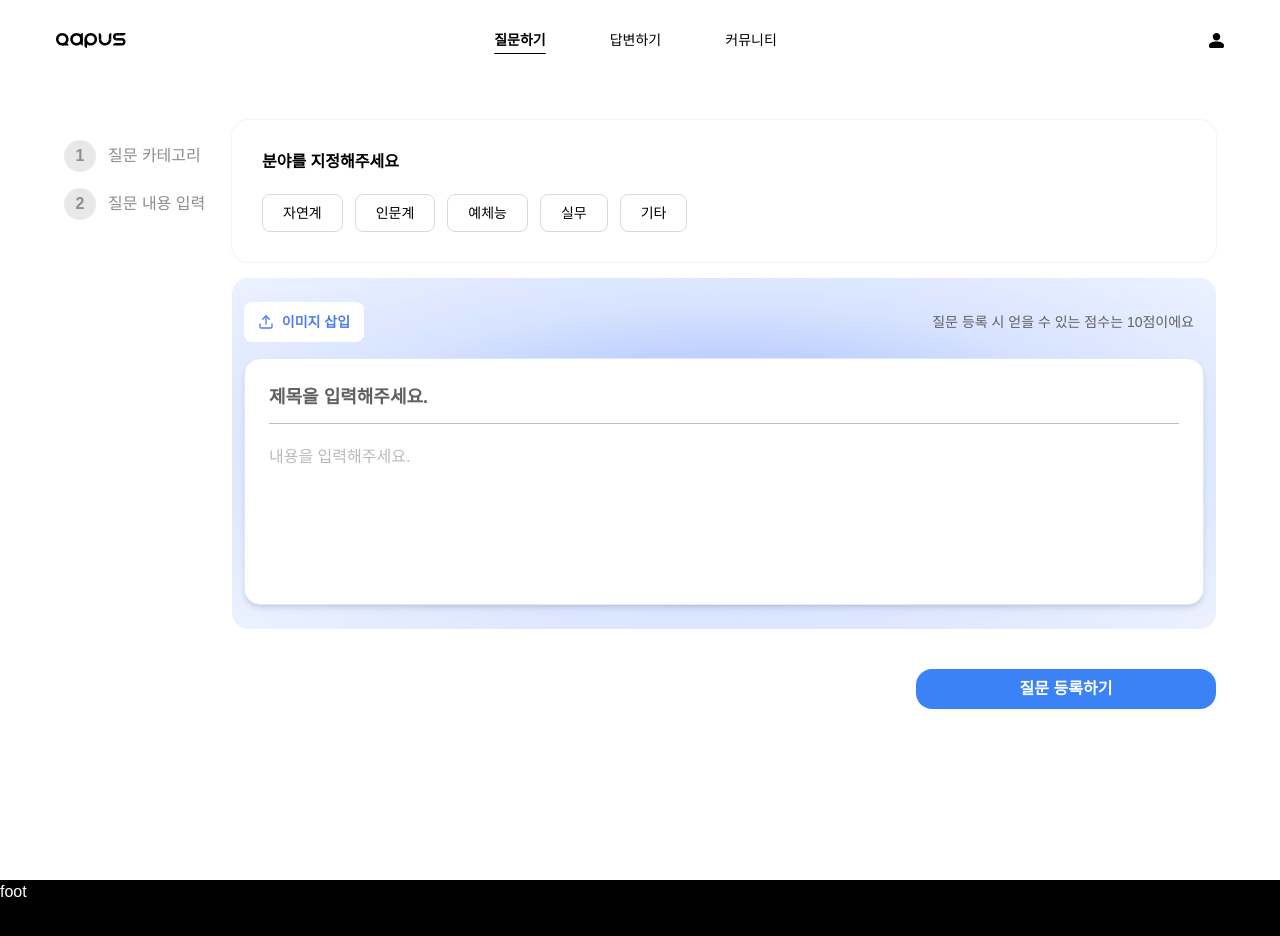
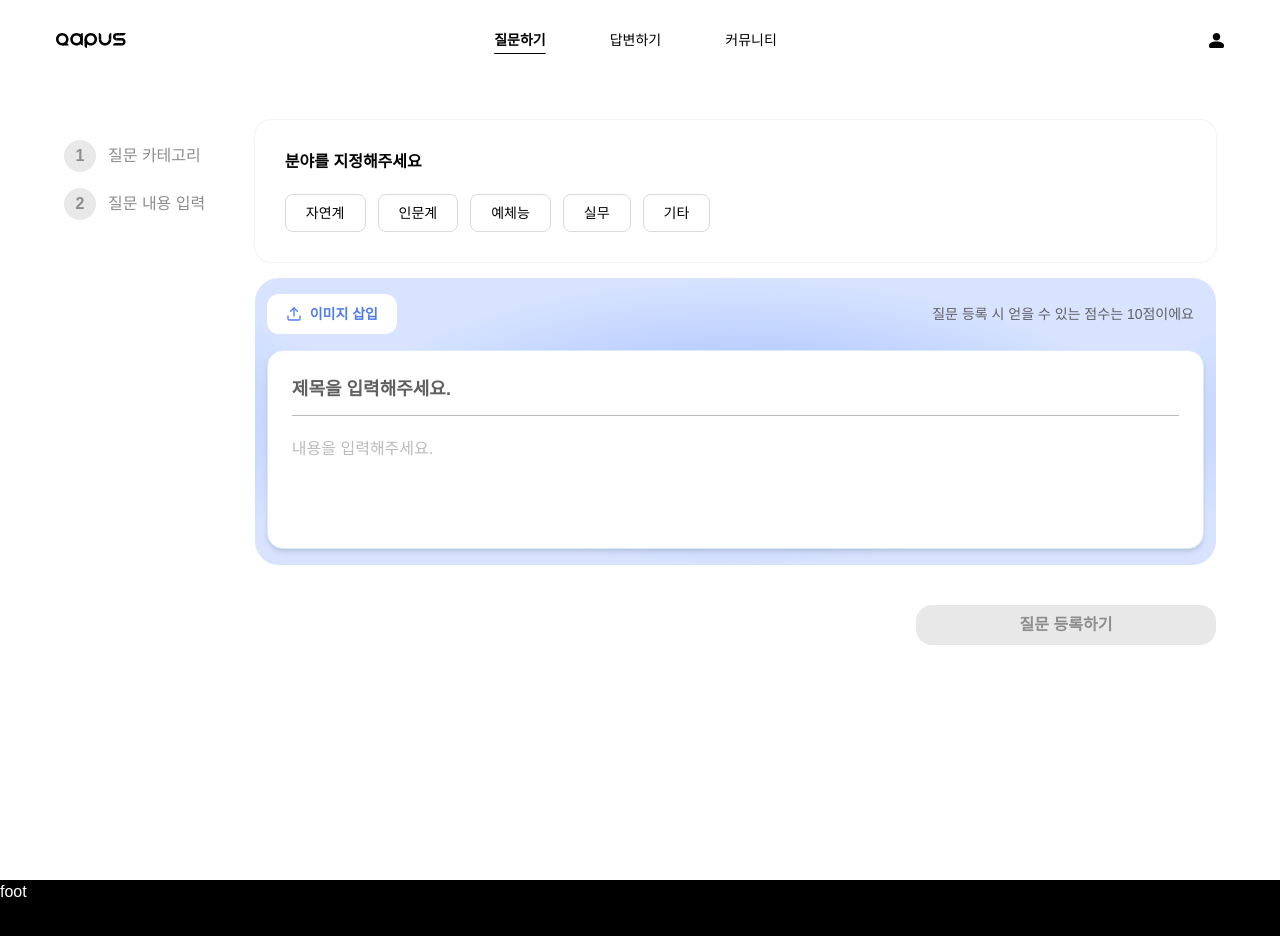
Before and after one commit to mimi-0506/Qampus_FE_deploy, a Next.js app: page /questionCreate in a window 1280 px wide. Shown: the top 936 px of the page. Built offline with nearby package versions, Linux system fonts and the light colour scheme.

Commit message:
refactor: 이미지 삭제 코드 리팩토링 / css 수정

```diff
--- a/app/questionCreate/_components/WriteQuestion.tsx
+++ b/app/questionCreate/_components/WriteQuestion.tsx
@@ -28,17 +28,17 @@ export default function WriteQuestion() {
   return (
     <div>
       <div
-        className="relative w-full px-3 py-6 rounded-2xl"
+        className="relative w-full max-w-[100%] h-full px-3 py-4 rounded-3xl bg-[#D7E3FF]"
         style={{
-          backgroundImage: `url('/images/question/question_bg.png')`,
-
+          backgroundImage: `url('/images/question/write_question_bg.png')`,
+          backgroundSize: 'contain',
           backgroundPosition: 'center',
         }}
       >
         {/* 이미지 업로드 버튼 및 점수 안내 */}
         <div className="flex justify-between items-center">
           <label className="cursor-pointer font-semibold">
-            <div className="w-[120px] h-[40px] bg-white text-[#4F7DEE] flex items-center justify-center gap-2 rounded-lg ">
+            <div className="w-[130px] h-[40px] bg-white text-[#4F7DEE] flex items-center justify-center gap-2 rounded-xl ">
               <FiUpload className="text-md" />
               <span className="font-[600] text-sm">이미지 삽입</span>
             </div>
@@ -62,7 +62,7 @@ export default function WriteQuestion() {
           <input
             type="text"
             placeholder="제목을 입력해주세요."
-            className="w-full text-lg placeholder:text-[#606060] text-[#1C1C1C] font-[600] focus:outline-none border-none"
+            className="w-full  text-lg placeholder:text-[#606060] text-[#1C1C1C] font-[600] focus:outline-none border-none"
             value={title}
             onChange={e => setTitle(e.target.value)}
           />
@@ -72,31 +72,38 @@ export default function WriteQuestion() {
           {/* 내용 입력 */}
           <textarea
             placeholder="내용을 입력해주세요."
-            className="w-full mt-2 h-32 resize-none focus:outline-none placeholder:text-[#BBBBBB] text-[#1C1C1C] font-[400] border-none"
+            className="w-full mt-2 h-20 resize-none focus:outline-none placeholder:text-[#BBBBBB] text-[#1C1C1C] font-[400] border-none"
             value={content}
             onChange={e => setContent(e.target.value)}
           />
+          {/* 업로드된 이미지 */}
+          {images.length > 0 && (
+            <div className="relative mt-4 max-h-[300px] overflow-y-auto">
+              <div className="absolute right-0 top-0 h-full w-10 bg-gradient-to-l from-white via-white to-transparent z-10"></div>
 
-          {/* 업로드된 이미지 미리보기 */}
-          {images.length > 0 && (
-            <div className="mt-4">
-              <div className="flex gap-2 overflow-x-auto">
+              <div className="flex gap-2 overflow-x-auto scrollbar-hide">
                 {images.map((image, index) => (
-                  <div key={index} className="relative w-24 h-24">
+                  <div
+                    key={index}
+                    className="relative w-[180px] h-[240px] flex-shrink-0 group"
+                  >
                     <Image
-                      width={20}
-                      height={10}
+                      width={180}
+                      height={240}
                       src={image}
                       alt={`업로드된 이미지 ${index + 1}`}
-                      className="w-24 h-24 object-cover rounded-lg border"
+                      className="w-[180px] h-[240px] object-cover rounded-lg border"
                     />
-                    {/* 삭제 버튼 */}
-                    <button
-                      className="absolute top-1 right-1 bg-black bg-opacity-50 text-white rounded-full p-1"
-                      onClick={() => handleRemoveImage(index)}
-                    >
-                      <FiX size={16} />
-                    </button>
+
+                    {/* 이미지 삭제 */}
+                    <div className="absolute inset-0 flex items-center justify-center bg-black bg-opacity-0 opacity-0 transition-all duration-300 rounded-lg group-hover:opacity-100 group-hover:bg-opacity-70">
+                      <button
+                        className="w-10 h-10 flex items-center justify-center bg-[#8D8D8D] text-black rounded-full shadow-lg transition-all duration-300 transform scale-75 group-hover:scale-100"
+                        onClick={() => handleRemoveImage(index)}
+                      >
+                        <FiX size={24} />
+                      </button>
+                    </div>
                   </div>
                 ))}
               </div>
@@ -107,10 +114,14 @@ export default function WriteQuestion() {
       {/* 질문 등록 버튼 */}
       <div className="w-full flex justify-end">
         <button
-          className="mt-10 w-[300px] justify-center ${questionSubmit ? bg-blue-500 : bg-pink-500} text-white py-2 rounded-2xl text-md font-[600] hover:bg-blue-600 transition"
+          className={`mt-10 w-[300px] justify-center py-2 rounded-2xl text-md font-[600] transition ${
+            questionSubmit
+              ? 'bg-[#7BA1FF] text-wthie'
+              : 'bg-[#E8E8E8] text-[#8D8D8D]'
+          }`}
           onClick={() => setQuestionSubmit(true)}
         >
-          {questionSubmit ? '등록 완료' : '질문 등록하기'}
+          질문 등록하기
         </button>
       </div>
     </div>
--- a/app/questionCreate/page.tsx
+++ b/app/questionCreate/page.tsx
@@ -14,14 +14,14 @@ export default function QuestionCreatePage() {
   }, []);
 
   return (
-    <main className="flex flex-col items-center min-h-screen px-16 py-10 bg-white">
-      <div className="flex w-full gap-6">
+    <main className="flex w-full h-full flex-col items-center min-h-screen px-16 py-10 bg-white">
+      <div className="flex w-full max-w-screen-xl gap-6">
         <div className="w-[200px]">
           {/* 현재 클릭된 Step 전달 */}
           <Stepper selectedStep={selectedStep} />
         </div>
 
-        <div className="w-[1400px] flex flex-col gap-4">
+        <div className="w-full max-w-screen-lg flex flex-col gap-4">
           {/* 클릭 시 Step 1 활성화 */}
           <div onClick={() => setSelectedStep(1)}>
             <FieldSelector
```
Also changed, not shown: public/images/question/question_bg.png (deleted), public/images/question/write_question_bg.png (added).
